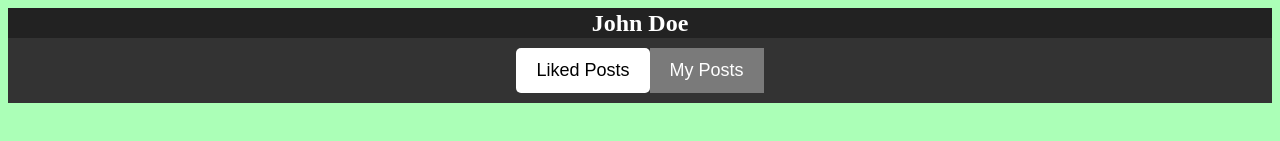
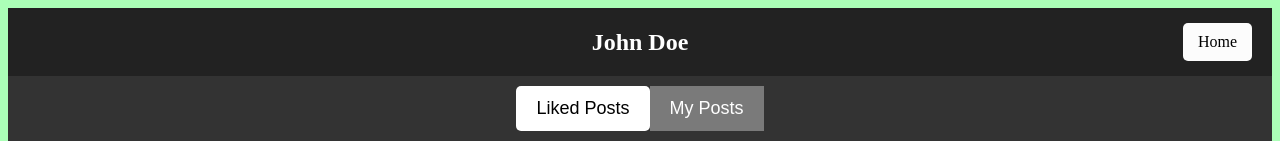
Before and after one commit to Jenna-Suits/ArtMarketplace, a plain HTML site: page profile.html in a window 1280 px wide. Shown: the top 141 px of the page. Drawn offline with Linux system fonts and the light colour scheme.

Commit message:
home button added to profile

```diff
--- a/profile.html
+++ b/profile.html
@@ -9,6 +9,7 @@
 <body class="profile">
     <header>
         <h1 id="username">Username</h1>
+        <a href="home.html" class="home-btn">Home</a>
     </header>
 
     <nav>
--- a/style.css
+++ b/style.css
@@ -220,3 +220,17 @@ nav {
     max-height: 250px;
     object-fit: cover;
 }
+.home-btn {
+    background: #fcfcfc;
+    color: rgb(0, 0, 0);
+    padding: 10px 15px;
+    text-decoration: none;
+    border-radius: 5px;
+    font-size: 16px;
+    transition: background 0.3s;
+    margin-left: auto;
+}
+
+.home-btn:hover {
+    background: #8f8f8f;
+}
```
